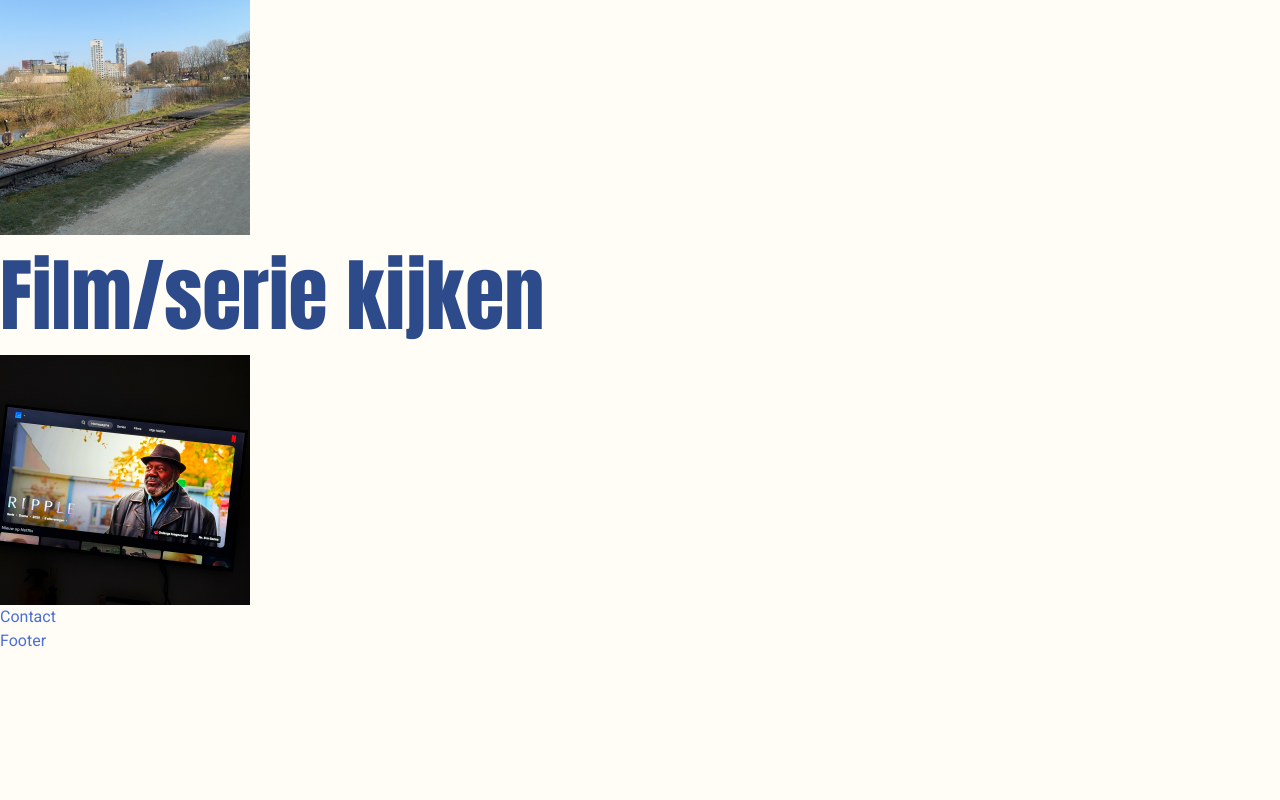
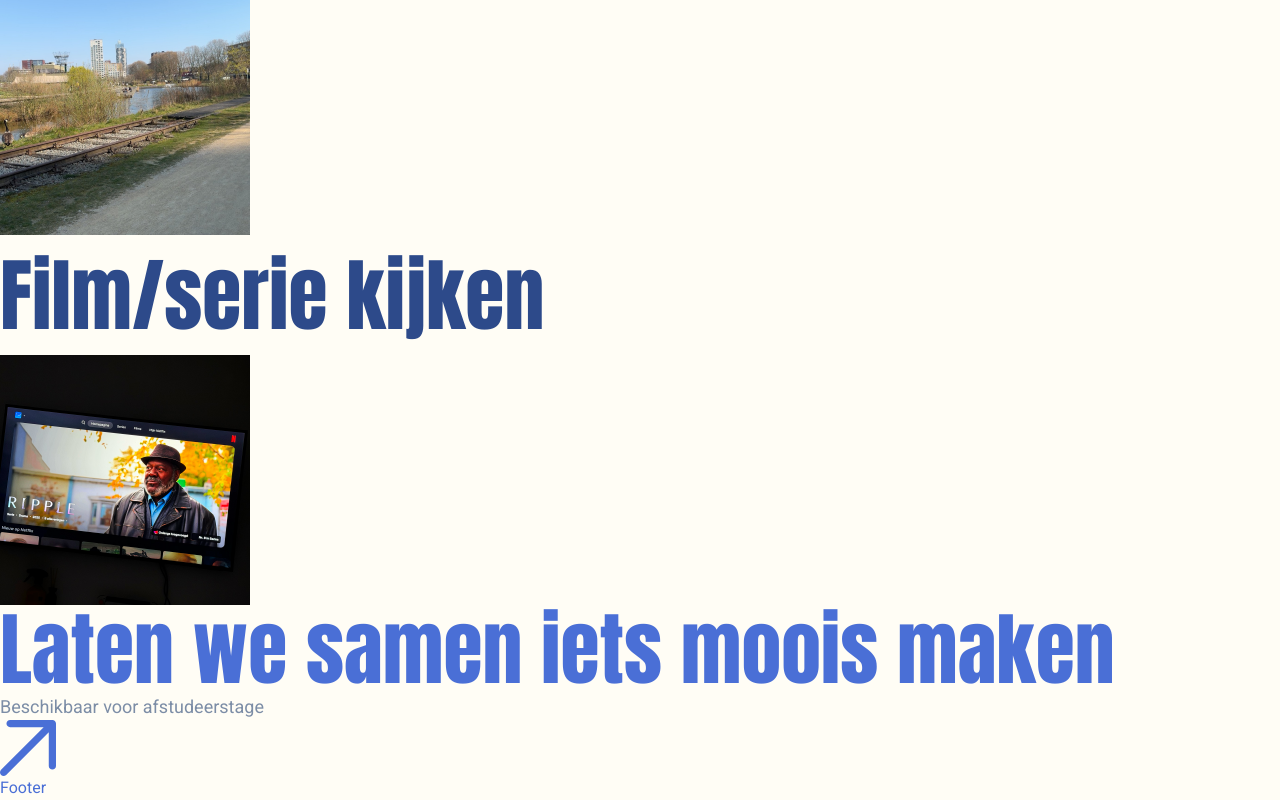
Before and after one commit to ouassilabenhammou/portfolio-ouassila, a Next.js app: page / in a window 1280 px wide. Shown: the part 3240-4040 px from the top of the page. Before the commit the page ends 3893 px from the top, so only its background shows below. Built offline with nearby package versions, Linux system fonts and the light colour scheme.

Commit message:
feat: voeg contact sectie toe

```diff
--- a/components/sections/Contact.tsx
+++ b/components/sections/Contact.tsx
@@ -1,5 +1,14 @@
 import React from "react";
-
+import SectieTitel from "../ui/SectieTitel";
+import ActionButton from "../ui/ActionButton";
 export default function Contact() {
-  return <div>Contact</div>;
+  return (
+    <section>
+      <SectieTitel
+        title="Laten we samen iets moois maken"
+        subtitle="Beschikbaar voor afstudeerstage"
+      />
+      <ActionButton imageSrc="/icons/arrow-button.svg" />
+    </section>
+  );
 }
```
